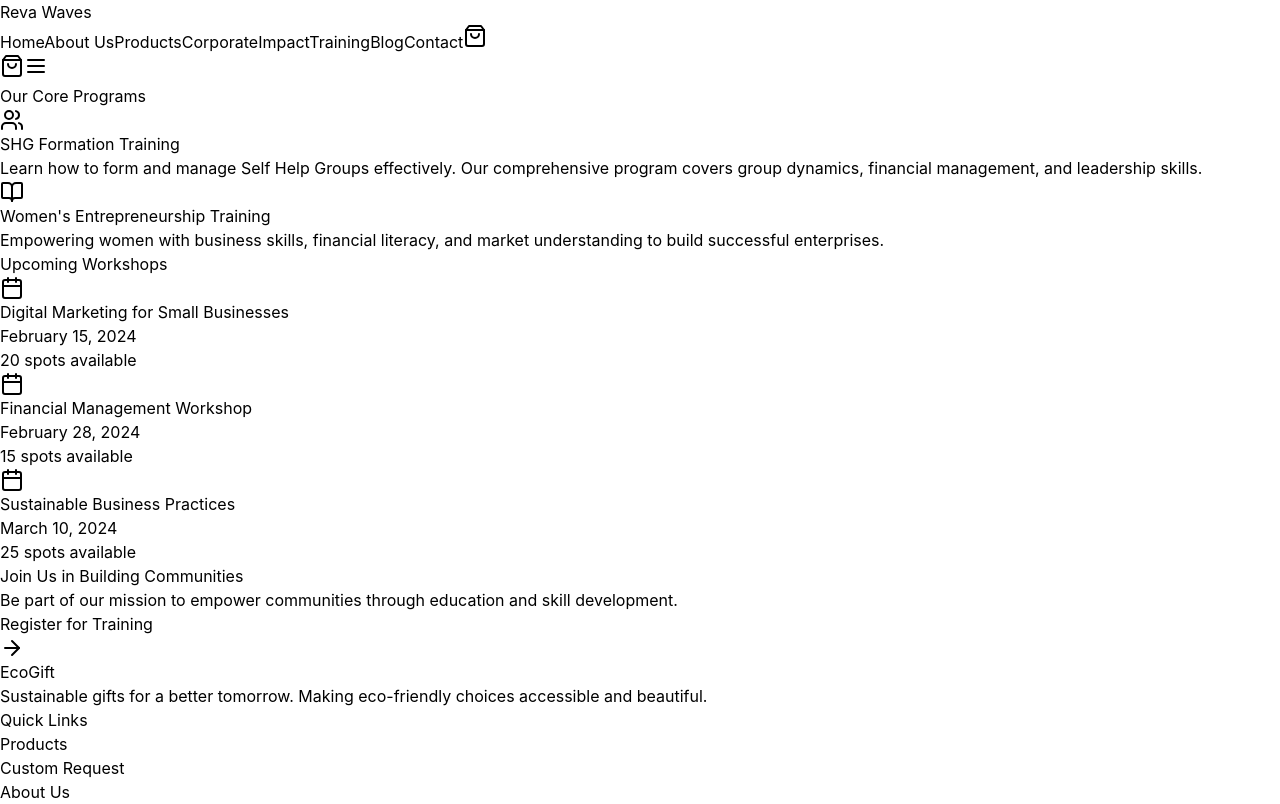
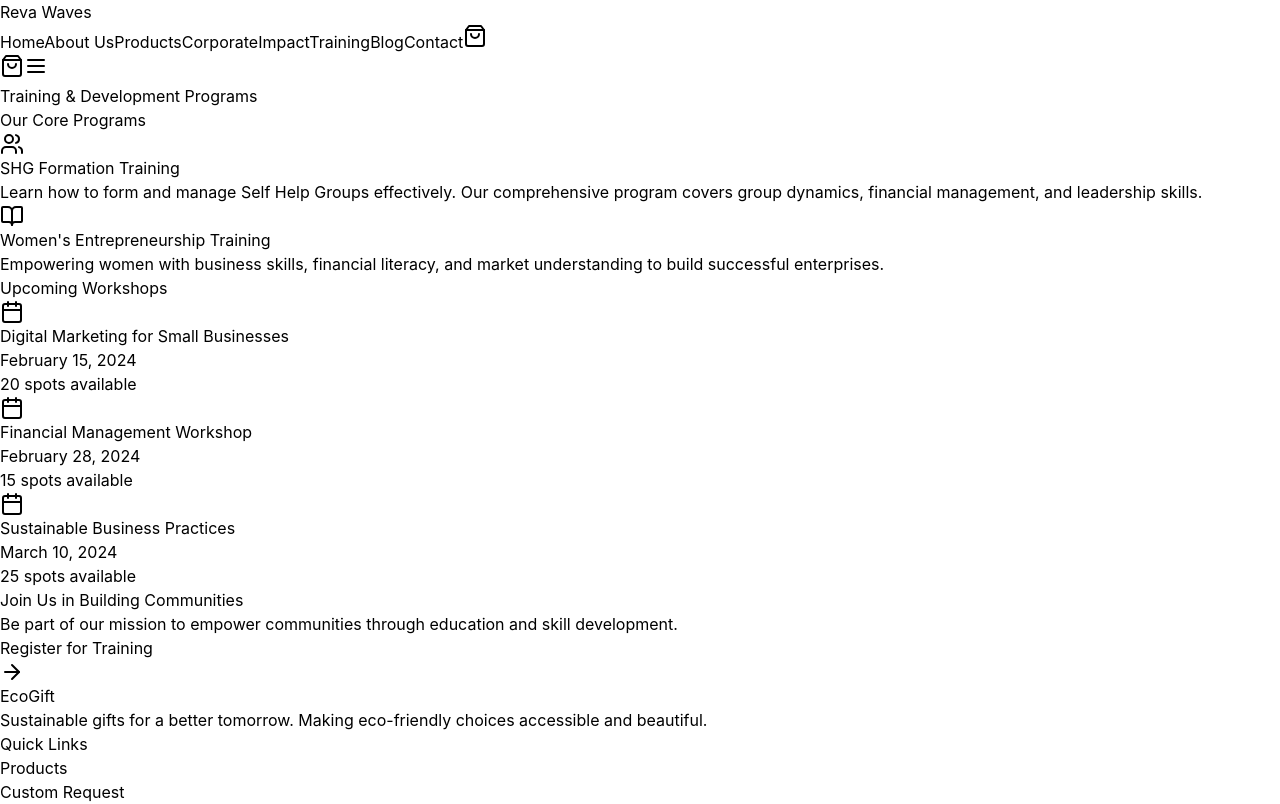
Before and after one commit to shreeyesh/RevaWaves, a React (Vite) app: page /training in a window 1280 px wide. Shown: the top 804 px of the page. Built offline with nearby package versions, Linux system fonts and the light colour scheme.

Commit message:
Initial push

```diff
--- a/src/pages/About.tsx
+++ b/src/pages/About.tsx
@@ -31,7 +31,7 @@ const About = () => {
   ];
 
   return (
-    <div className="container mx-auto px-4 py-8 max-w-4xl">
+    <div className="container mx-auto px-4 py-8 mt-16 max-w-4xl">
       <h1 className="text-4xl font-bold mb-8">About Reva Waves</h1>
 
       {/* Story Section */}
--- a/src/pages/Blog.tsx
+++ b/src/pages/Blog.tsx
@@ -40,8 +40,8 @@ const Blog = () => {
   const categories = ["All", "Sustainability Tips", "Women Entrepreneurship", "SDGs and Community Impact"];
 
   return (
-    <div className="container mx-auto px-4 py-8">
-      {/* <h1 className="text-4xl font-bold mb-6">Blog & Insights</h1> */}
+    <div className="container mx-auto mt-16 px-4 py-8">
+      <h1 className="text-4xl font-bold mb-6">Blog & Insights</h1>
 
       {/* Categories */}
       <div className="flex flex-wrap gap-3 mb-8">
--- a/src/pages/Contact.tsx
+++ b/src/pages/Contact.tsx
@@ -39,7 +39,7 @@ const Contact = () => {
   };
 
   return (
-    <div className="container mx-auto px-4 py-12 max-w-4xl">
+    <div className="container mx-auto px-4 py-12 mt-16 max-w-4xl">
       <h1 className="text-4xl font-bold mb-0 text-center">Contact Us</h1>
       <p className="text-gray-600 text-center mb-12">We'd love to hear from you. Get in touch with us.</p>
 
--- a/src/pages/Training.tsx
+++ b/src/pages/Training.tsx
@@ -39,8 +39,8 @@ const Training = () => {
   ];
 
   return (
-    <div className="container mx-auto px-4 py-8">
-      {/* <h1 className="text-4xl font-bold mb-6">Training & Development Programs</h1> */}
+    <div className="container mx-auto px-4 mt-16 py-8">
+      <h1 className="text-4xl font-bold mb-6">Training & Development Programs</h1>
 
       {/* Core Programs */}
       <section className="mb-12">
```
Also changed, not shown: 1 other file (tests, documents, lock files or other folders).
